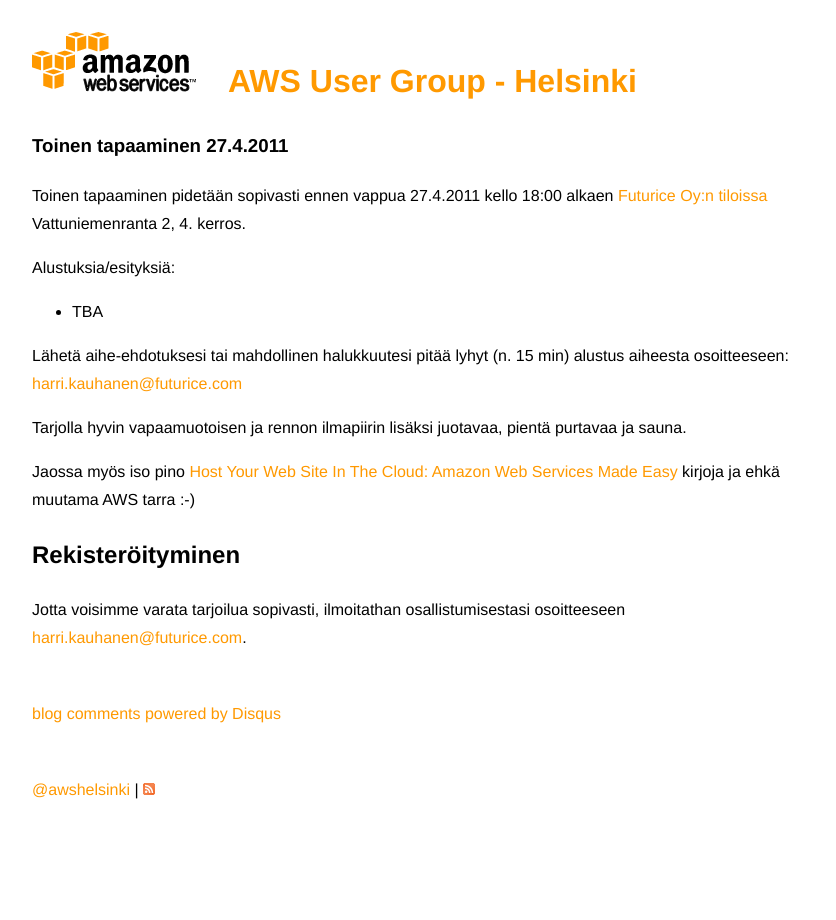
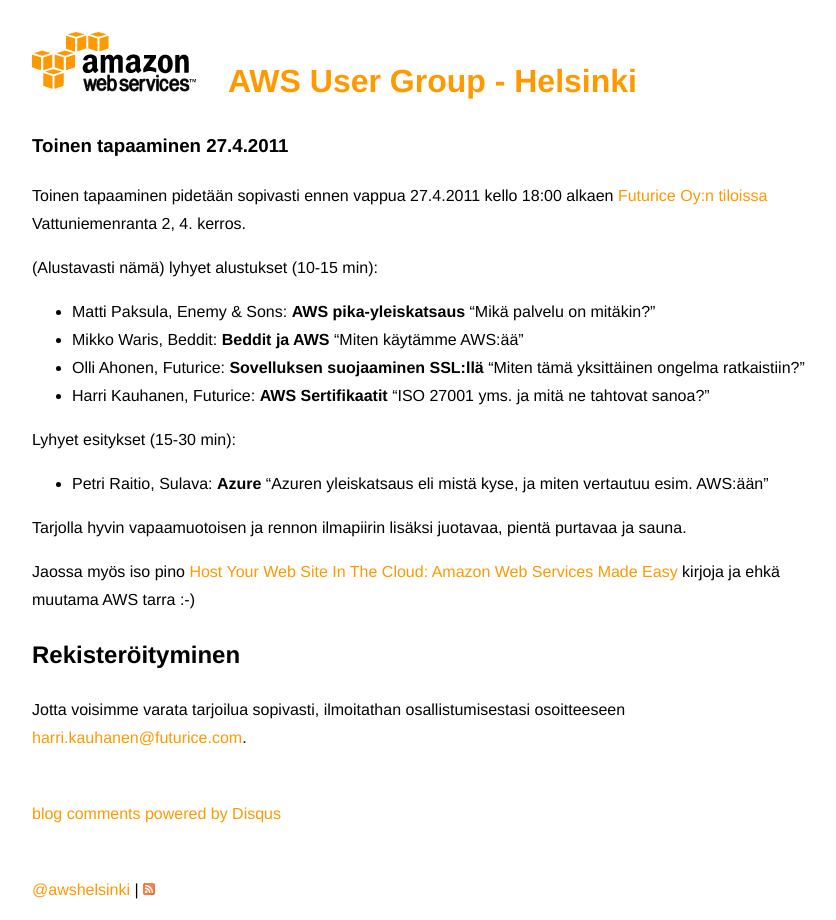
Before and after one commit to enemy/aws-helsinki.fi, a Jekyll site: the page built from _posts/2011-04-05-toinen-tapaaminen.md, in a window 1280 px wide. Shown: the whole page, without its empty margins (96-932 px from the left). Built offline with Jekyll 4.4.1, drawn with Linux system fonts in a browser that asks for light colours; Markdown is read by kramdown in place of the engine named in the settings; comment, search, counter and statistics services are not loaded.

Commit message:
Esiintyjälistaa

```diff
--- a/_posts/2011-04-05-toinen-tapaaminen.md
+++ b/_posts/2011-04-05-toinen-tapaaminen.md
@@ -8,11 +8,16 @@
 
 Toinen tapaaminen pidetään sopivasti ennen vappua 27.4.2011 kello 18:00 alkaen <a href="http://www.futurice.com/contact-us#contact-us-office-helsinki">Futurice Oy:n tiloissa</a> Vattuniemenranta 2, 4. kerros.
 
-Alustuksia/esityksiä:
+(Alustavasti nämä) lyhyet alustukset (10-15 min):
 
- - TBA
+ - Matti Paksula, Enemy & Sons: <b>AWS pika-yleiskatsaus</b> "Mikä palvelu on mitäkin?"
+ - Mikko Waris, Beddit: <b>Beddit ja AWS</b> "Miten käytämme AWS:ää"
+ - Olli Ahonen, Futurice: <b>Sovelluksen suojaaminen SSL:llä</b> "Miten tämä yksittäinen ongelma ratkaistiin?"
+ - Harri Kauhanen, Futurice: <b>AWS Sertifikaatit</b> "ISO 27001 yms. ja mitä ne tahtovat sanoa?"
 
-Lähetä aihe-ehdotuksesi tai mahdollinen halukkuutesi pitää lyhyt (n. 15 min) alustus aiheesta osoitteeseen: <a href="mailto:harri.kauhanen@futurice.com">harri.kauhanen@futurice.com</a>
+Lyhyet esitykset (15-30 min):
+
+ - Petri Raitio, Sulava: <b>Azure</b> "Azuren yleiskatsaus eli mistä kyse, ja miten vertautuu esim. AWS:ään"
 
 Tarjolla hyvin vapaamuotoisen ja rennon ilmapiirin lisäksi juotavaa, pientä purtavaa ja sauna.
 
```
Also changed, not shown: Gemfile.lock.
